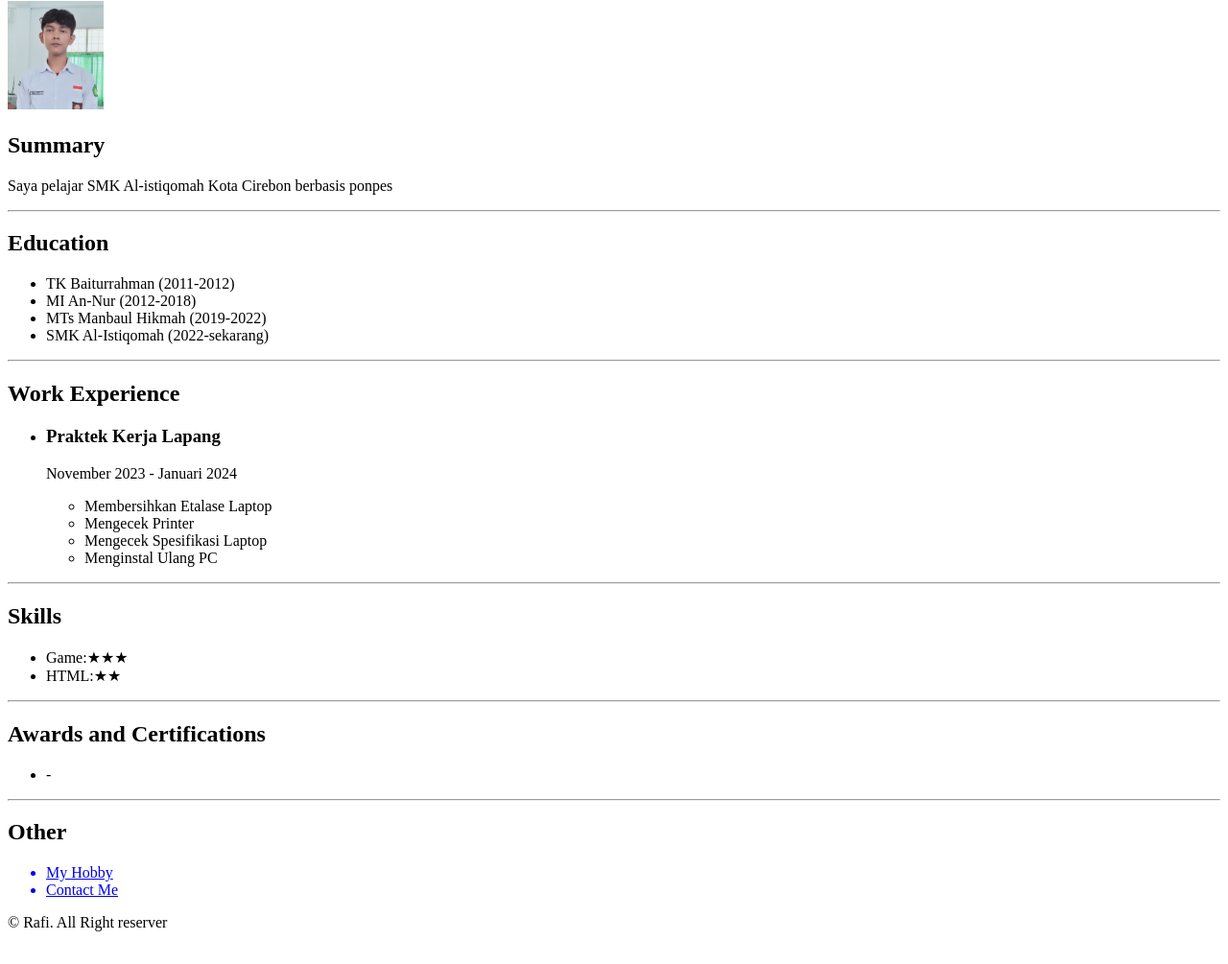
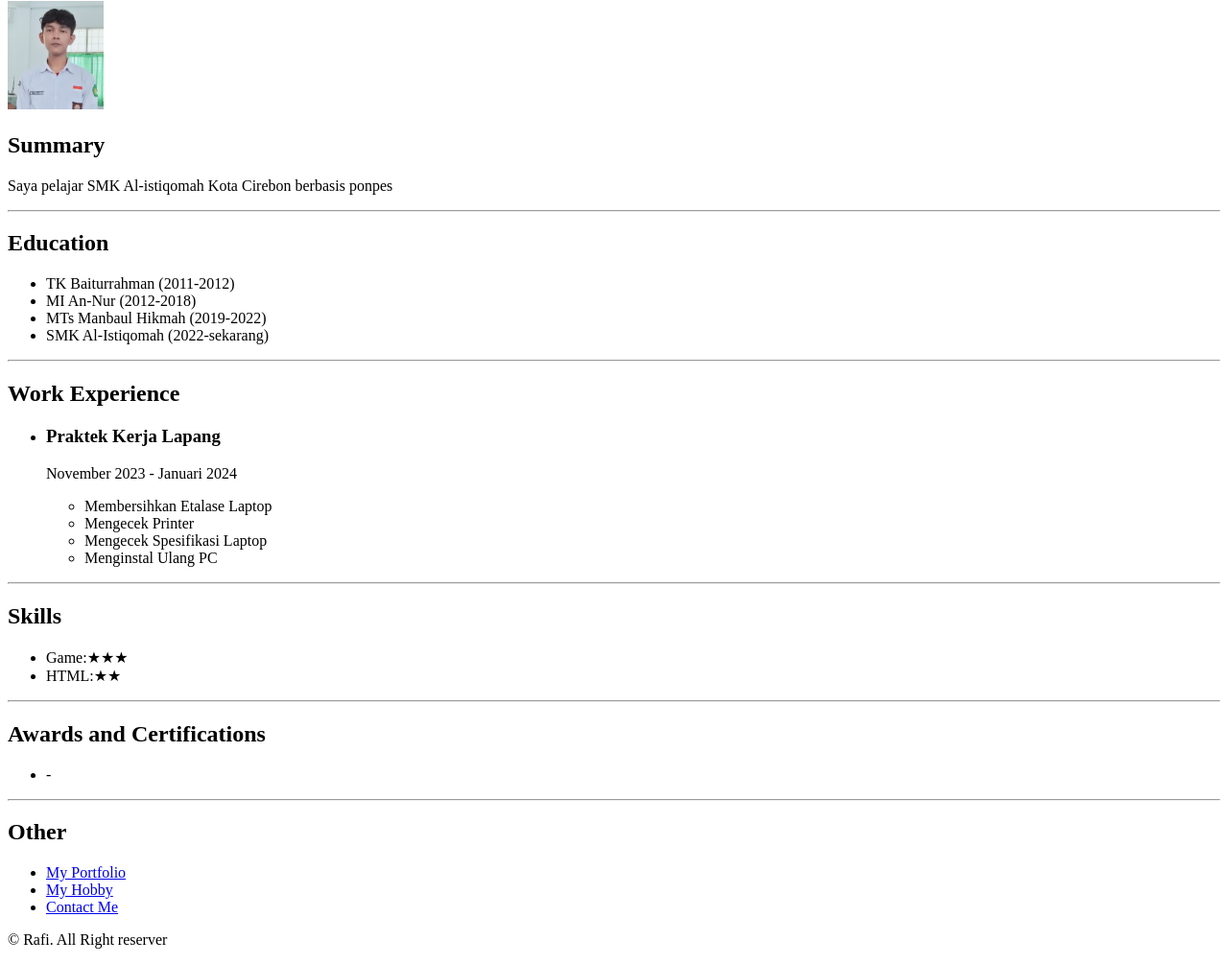
Before and after one commit to Raff-ctrl/html_summery_rafi, a plain HTML site: page index.html in a window 1280 px wide. Shown: the part 79-1084 px from the top of the page at 96% size. Drawn offline with Linux system fonts and the light colour scheme.

Commit message:
Update index.html

```diff
--- a/index.html
+++ b/index.html
@@ -44,8 +44,9 @@
         <hr>
         <h2>Other</h2>
         <ul>
-            <a href="./public/hoby.html"><li>My Hobby</li></a>
-            <a href="./public/contac.html"><li>Contact Me</li></a>
+            <li><a href="https://github.com/Raff-ctrl?tab=repositories">My Portfolio</a></li>
+            <li><a href="./public/hoby.html">My Hobby</a></li>
+            <li><a href="./public/contac.html">Contact Me</a></li>
         </ul>
         <p> &copy; Rafi. All Right reserver</p>
 </body>
```
